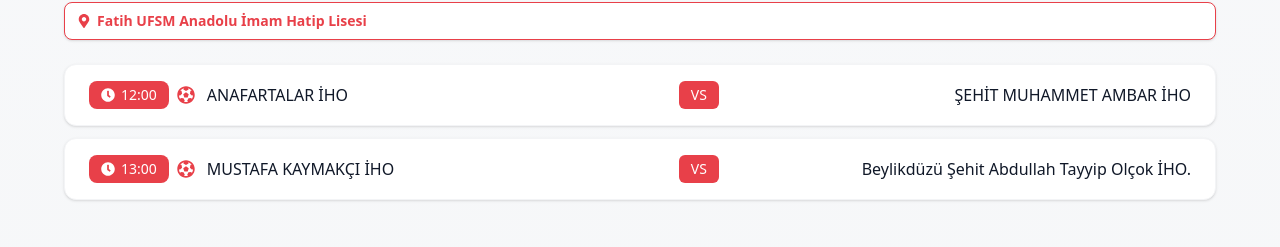
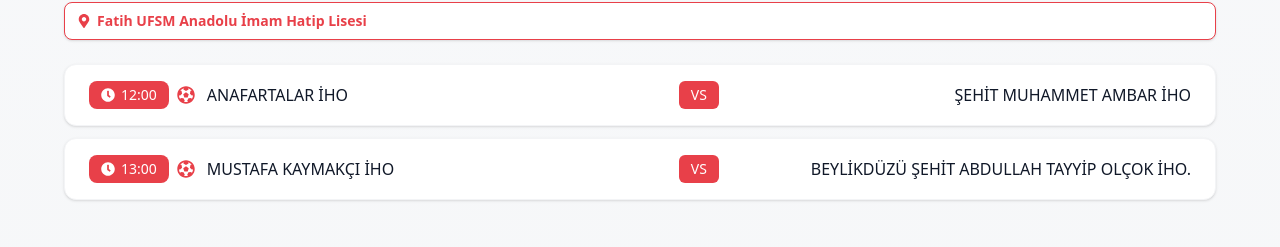
Before and after one commit to ondertalhatorpil/imamhatipsporoyunlari.com, a React (Vite) app in the folder frontend/: page /turnuva-final-asamasi in a window 1280 px wide. Shown: the part 762-1009 px from the top of the page. Built offline with nearby package versions, Linux system fonts and the light colour scheme.

Commit message:
feat: final page resposive

```diff
--- a/frontend/src/pages/TournamentFinal.jsx
+++ b/frontend/src/pages/TournamentFinal.jsx
@@ -71,7 +71,7 @@ const TournamentFinal = () => {
         {
           time: '13:00',
           team1: 'MUSTAFA KAYMAKÇI İHO',
-          team2: 'Beylikdüzü Şehit Abdullah Tayyip Olçok İHO.'
+          team2: 'BEYLİKDÜZÜ ŞEHİT ABDULLAH TAYYİP OLÇOK İHO.'
         }
       ]
     }
```
